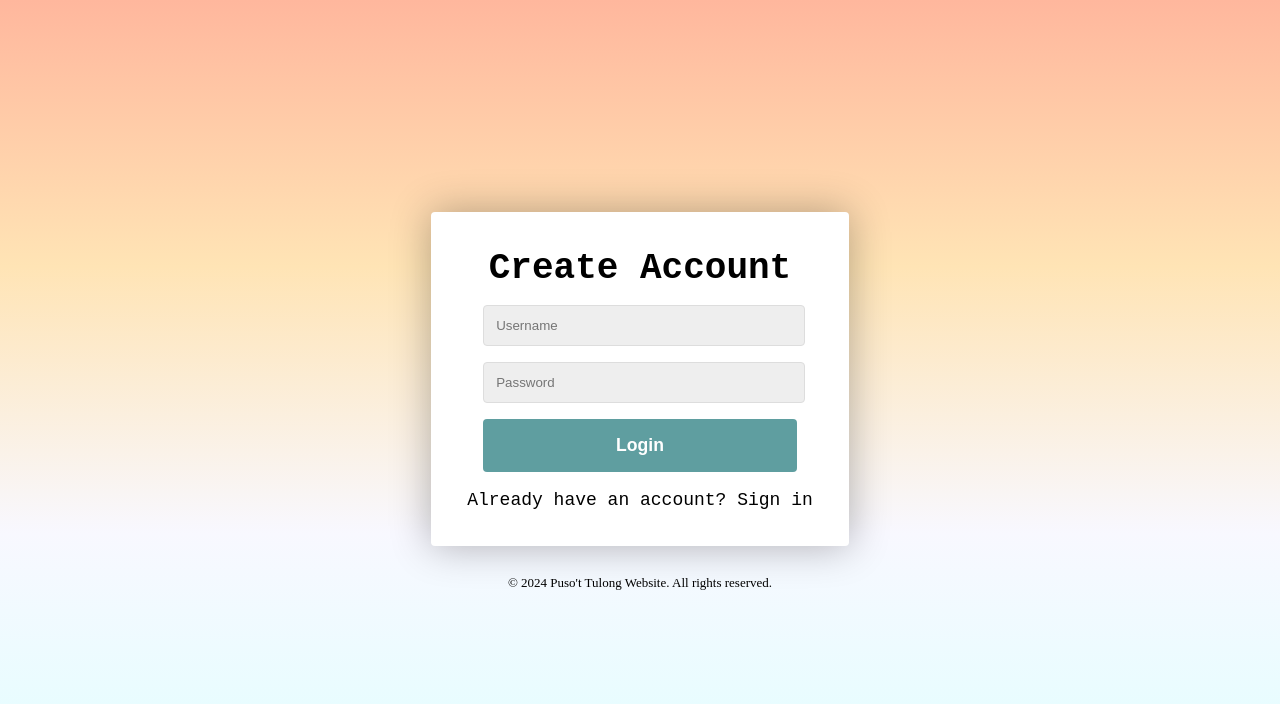
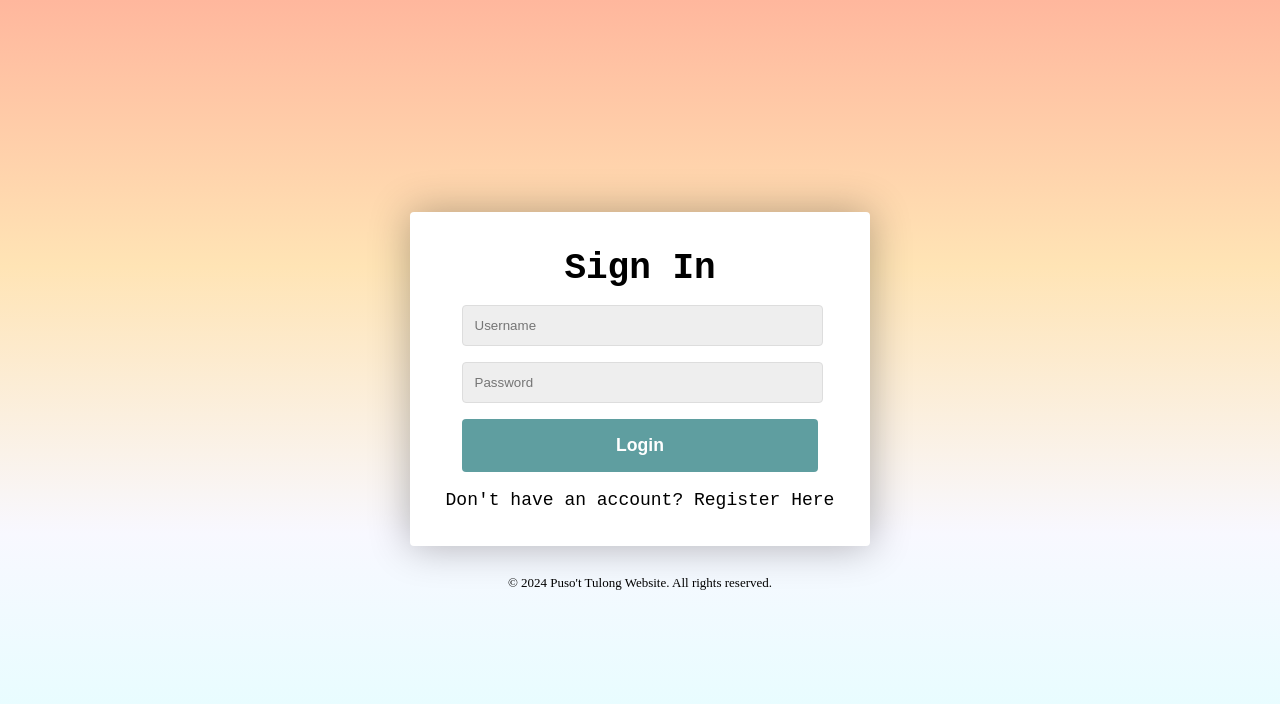
Before and after one commit to necriesa/puso-t-tulong, a Flask app: page /login in a window 1280 px wide. Shown: the top 704 px of the page. Run offline with Flask 3, Linux system fonts and the light colour scheme.

Commit message:
working swap for login and signup pages done

```diff
--- a/app.py
+++ b/app.py
@@ -96,9 +96,9 @@ def login():
         user = User.query.filter_by(username=loginForm.username.data).first()
         if user and bcrypt.check_password_hash(user.password, loginForm.password.data):
             login_user(user)
-            return redirect('/')  # send to whatever page after login
+            return redirect('/')
 
-    return render_template('login.html', form=loginForm)
+    return render_template('login.html', form=loginForm, form_type='login')
 
 @app.route('/logout', methods=['POST', 'GET'])
 @login_required #login is required for this
@@ -125,7 +125,7 @@ def register():
 
         return redirect('/')
 
-    return render_template('login.html', form=registerForm)
+    return render_template('login.html', form=registerForm, form_type='register')
 
 @app.route('/main')
 @login_required
--- a/static/js/form_selector.js
+++ b/static/js/form_selector.js
@@ -4,13 +4,15 @@ document.addEventListener("DOMContentLoaded", () => {
 
   document.querySelector("#linkRegister").addEventListener("click", e => {
     e.preventDefault();
-    loginForm.classList.add("form-hidden")
-    createAccountForm.classList.remove("form-hidden")
+    loginForm.classList.add("form-hidden");
+    createAccountForm.classList.remove("form-hidden");
+    history.replaceState(null, "", '/register');
   });
 
   document.querySelector("#linkLogin").addEventListener("click", e => {
     e.preventDefault();
-    loginForm.classList.remove("form-hidden")
-    createAccountForm.classList.add("form-hidden")
+    loginForm.classList.remove("form-hidden");
+    createAccountForm.classList.add("form-hidden");
+    history.replaceState(null, "", '/login');
   });
 });
--- a/templates/login.html
+++ b/templates/login.html
@@ -6,7 +6,7 @@
 
 {% block body %}
     <div class="form-container">
-        <form method="POST" action="" class="user-form form-hidden" id="login">
+        <form method="POST" action="" class="user-form {% if form_type != 'login' %}form-hidden{% endif %}" id="login">
             <h1 class="form-title">Sign In</h1>
             <div>{{ form.hidden_tag() }}</div>
             <div class="form-input">{{ form.username }}</div>
@@ -18,7 +18,7 @@
                 </p>
             </div>
         </form>
-        <form method="POST" action="" class="user-form" id="register">
+        <form method="POST" action="" class="user-form {% if form_type != 'register' %}form-hidden{% endif %}" id="register">
             <h1 class="form-title">Create Account</h1>
             <div>{{ form.hidden_tag() }}</div>
             <div class="form-input">{{ form.username }}</div>
```
